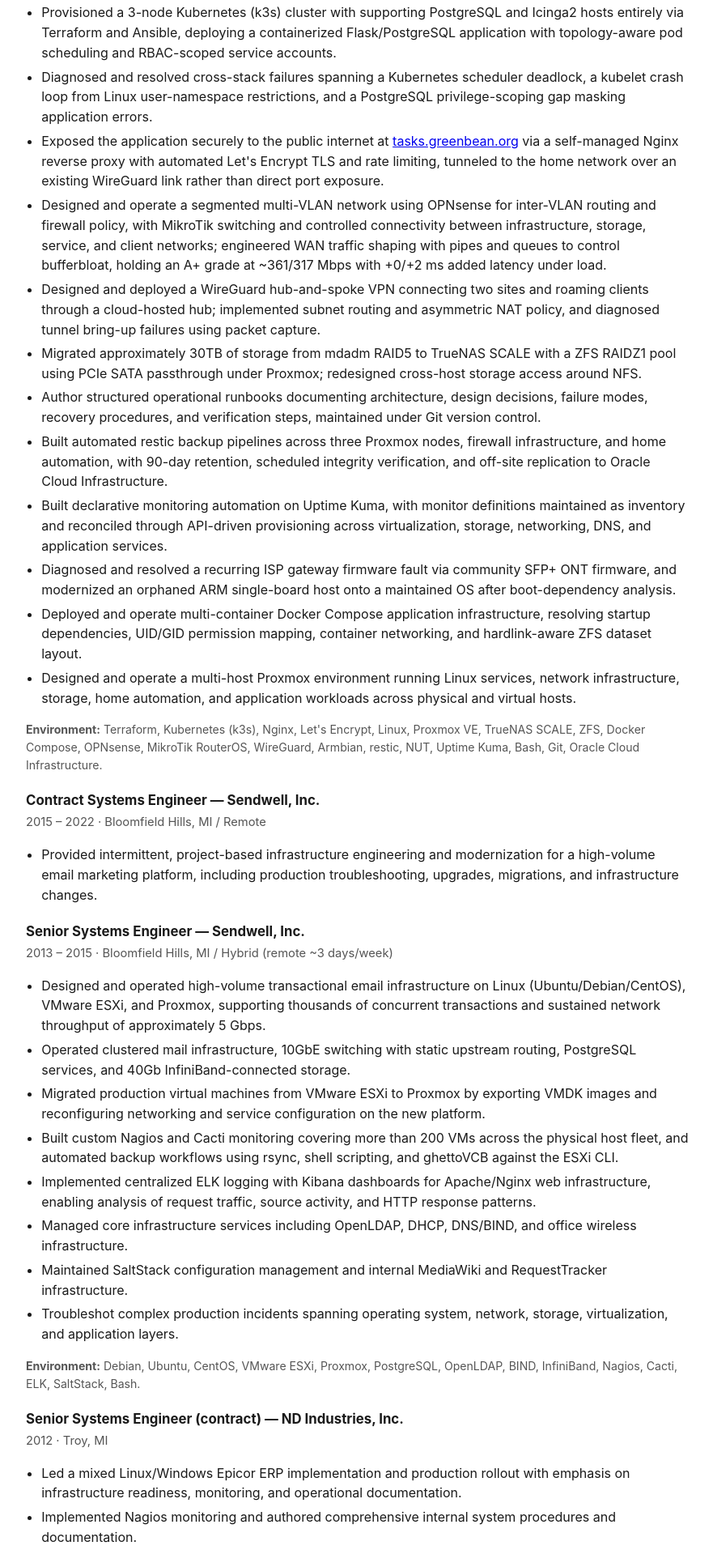
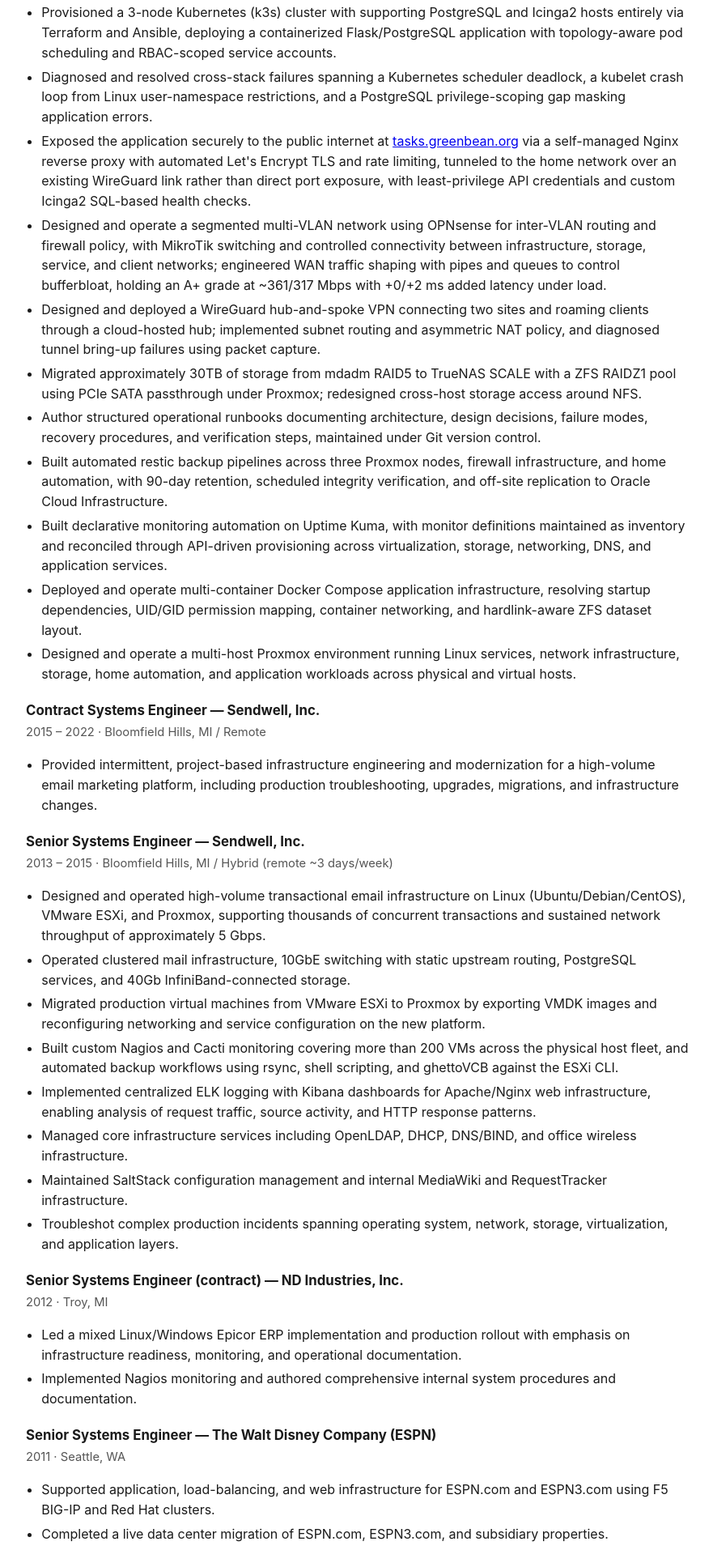
Before and after one commit to greenbeanorg/greenbeanorg.github.io, a plain HTML site: page resume/index.html in a window 1280 px wide. Shown: the part 1267-3181 px from the top of the page at 81% size, without its empty margins (198-1079 px from the left). Drawn offline with Linux system fonts and the light colour scheme.

Commit message:
Update resume

```diff
--- a/resume/index.html
+++ b/resume/index.html
@@ -78,18 +78,16 @@
 <ul>
   <li>Provisioned a 3-node Kubernetes (k3s) cluster with supporting PostgreSQL and Icinga2 hosts entirely via Terraform and Ansible, deploying a containerized Flask/PostgreSQL application with topology-aware pod scheduling and RBAC-scoped service accounts.</li>
   <li>Diagnosed and resolved cross-stack failures spanning a Kubernetes scheduler deadlock, a kubelet crash loop from Linux user-namespace restrictions, and a PostgreSQL privilege-scoping gap masking application errors.</li>
-  <li>Exposed the application securely to the public internet at <a href="https://tasks.greenbean.org">tasks.greenbean.org</a> via a self-managed Nginx reverse proxy with automated Let's Encrypt TLS and rate limiting, tunneled to the home network over an existing WireGuard link rather than direct port exposure.</li>
+  <li>Exposed the application securely to the public internet at <a href="https://tasks.greenbean.org">tasks.greenbean.org</a> via a self-managed Nginx reverse proxy with automated Let's Encrypt TLS and rate limiting, tunneled to the home network over an existing WireGuard link rather than direct port exposure, with least-privilege API credentials and custom Icinga2 SQL-based health checks.</li>
   <li>Designed and operate a segmented multi-VLAN network using OPNsense for inter-VLAN routing and firewall policy, with MikroTik switching and controlled connectivity between infrastructure, storage, service, and client networks; engineered WAN traffic shaping with pipes and queues to control bufferbloat, holding an A+ grade at ~361/317 Mbps with +0/+2 ms added latency under load.</li>
   <li>Designed and deployed a WireGuard hub-and-spoke VPN connecting two sites and roaming clients through a cloud-hosted hub; implemented subnet routing and asymmetric NAT policy, and diagnosed tunnel bring-up failures using packet capture.</li>
   <li>Migrated approximately 30TB of storage from mdadm RAID5 to TrueNAS SCALE with a ZFS RAIDZ1 pool using PCIe SATA passthrough under Proxmox; redesigned cross-host storage access around NFS.</li>
   <li>Author structured operational runbooks documenting architecture, design decisions, failure modes, recovery procedures, and verification steps, maintained under Git version control.</li>
   <li>Built automated restic backup pipelines across three Proxmox nodes, firewall infrastructure, and home automation, with 90-day retention, scheduled integrity verification, and off-site replication to Oracle Cloud Infrastructure.</li>
   <li>Built declarative monitoring automation on Uptime Kuma, with monitor definitions maintained as inventory and reconciled through API-driven provisioning across virtualization, storage, networking, DNS, and application services.</li>
-  <li>Diagnosed and resolved a recurring ISP gateway firmware fault via community SFP+ ONT firmware, and modernized an orphaned ARM single-board host onto a maintained OS after boot-dependency analysis.</li>
   <li>Deployed and operate multi-container Docker Compose application infrastructure, resolving startup dependencies, UID/GID permission mapping, container networking, and hardlink-aware ZFS dataset layout.</li>
   <li>Designed and operate a multi-host Proxmox environment running Linux services, network infrastructure, storage, home automation, and application workloads across physical and virtual hosts.</li>
 </ul>
-<p class="env"><strong>Environment:</strong> Terraform, Kubernetes (k3s), Nginx, Let's Encrypt, Linux, Proxmox VE, TrueNAS SCALE, ZFS, Docker Compose, OPNsense, MikroTik RouterOS, WireGuard, Armbian, restic, NUT, Uptime Kuma, Bash, Git, Oracle Cloud Infrastructure.</p>
 
 <h3>Contract Systems Engineer — Sendwell, Inc.</h3>
 <p class="role-meta">2015 – 2022 · Bloomfield Hills, MI / Remote</p>
@@ -109,7 +107,6 @@
   <li>Maintained SaltStack configuration management and internal MediaWiki and RequestTracker infrastructure.</li>
   <li>Troubleshot complex production incidents spanning operating system, network, storage, virtualization, and application layers.</li>
 </ul>
-<p class="env"><strong>Environment:</strong> Debian, Ubuntu, CentOS, VMware ESXi, Proxmox, PostgreSQL, OpenLDAP, BIND, InfiniBand, Nagios, Cacti, ELK, SaltStack, Bash.</p>
 
 <h3>Senior Systems Engineer (contract) — ND Industries, Inc.</h3>
 <p class="role-meta">2012 · Troy, MI</p>
@@ -132,6 +129,7 @@
 <p class="role-meta">2009 – 2011 · Troy, MI</p>
 <ul>
   <li>Maintained enterprise infrastructure across CentOS, SUSE Linux, and VMware ESXi supporting high-traffic web and application platforms.</li>
+  <li>Used Jenkins/Hudson to build and promote Java WAR packages through dev/UAT/production for JBoss deployment, with post-deployment verification via Nagios synthetic checks.</li>
   <li>Coordinated JBoss application-server optimization with senior software engineers and performed production deployments, configuration changes, and rollbacks.</li>
   <li>Performed JMeter load testing of critical site workflows, including shopping-cart transactions, to identify performance bottlenecks and validate capacity.</li>
   <li>Administered Apache web infrastructure including SSL/TLS configuration, and automated JBoss and Apache deployments with shell scripting alongside centralized monitoring.</li>
@@ -145,7 +143,6 @@
   <li>Built and maintained OpenVPN remote access authenticated against RADIUS and LDAP.</li>
   <li>Operated core Linux infrastructure on Gentoo and Ubuntu, including qmail/Courier-IMAP mail, BIND DNS, Apache hosting, Samba file services, MySQL, and Linux RAID storage.</li>
   <li>Implemented company-wide Nagios monitoring and documented systems and projects using MediaWiki.</li>
-  <li>Co-engineered a low-cost storage array using ATA-over-Ethernet blades managed with Linux mdadm.</li>
 </ul>
 
 <p><strong>Earlier career (1996–2005):</strong> Systems Administrator and Systems Analyst roles with
```
